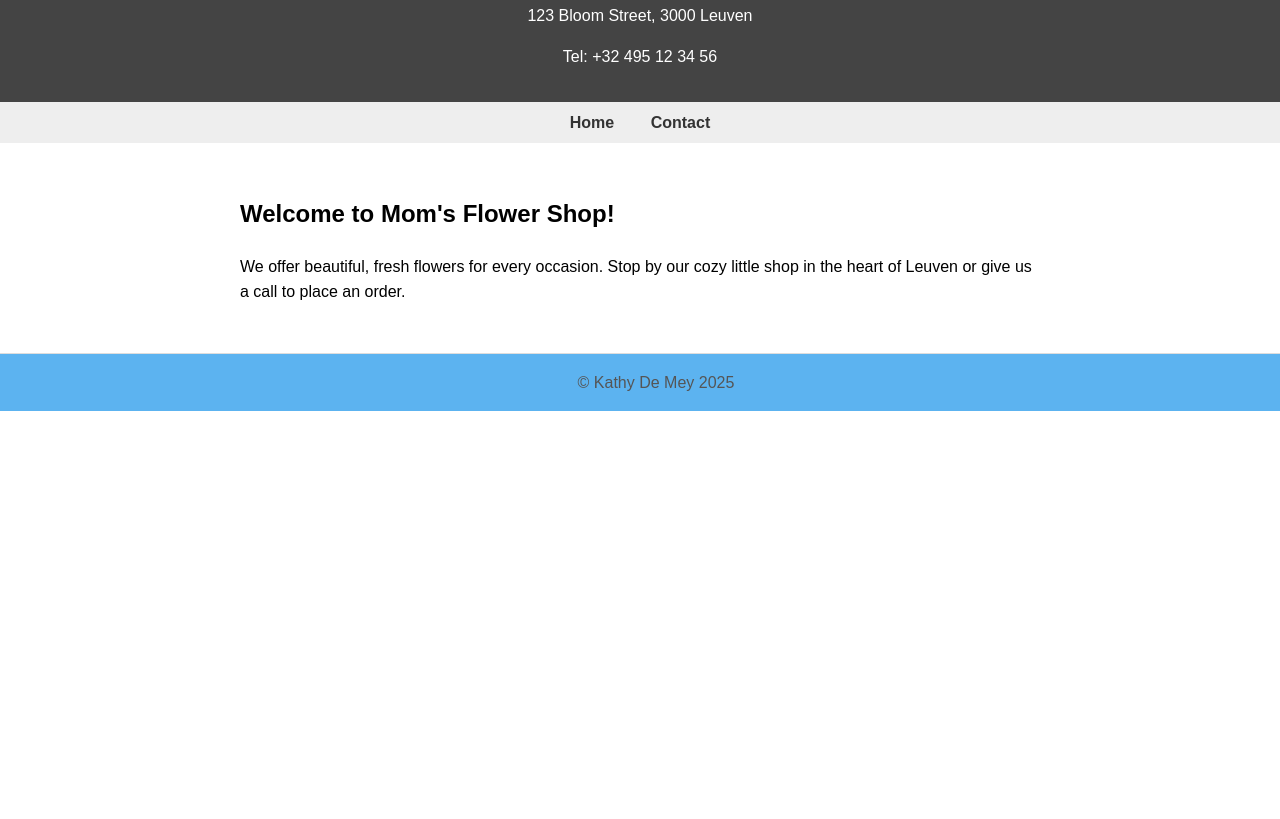
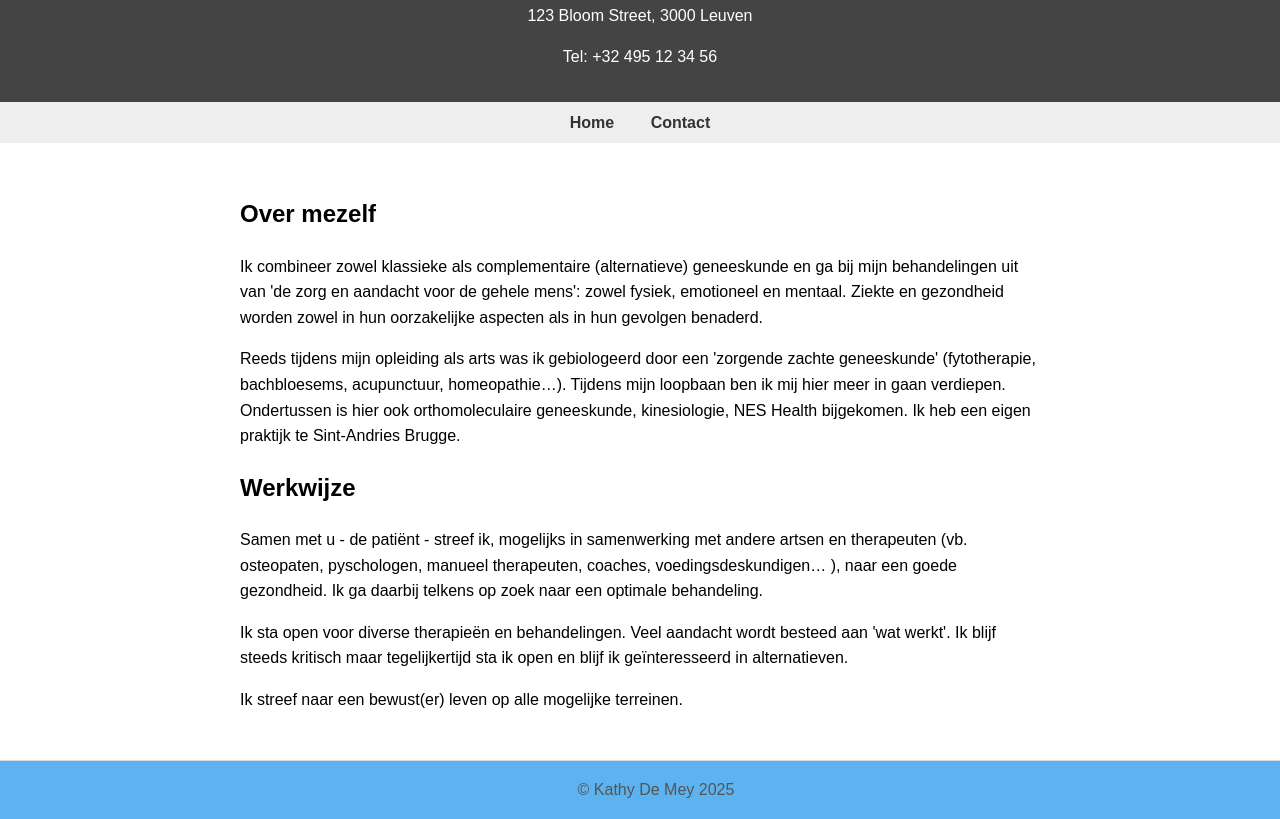
Before and after one commit to bfidlers/website-mama, a plain HTML site: page index.html in a window 1280 px wide. Shown: the part 87-906 px from the top of the page. Before the commit the page ends 800 px from the top, so only its background shows below. Drawn offline with Linux system fonts and the light colour scheme.

Commit message:
add content home page

```diff
--- a/index.html
+++ b/index.html
@@ -20,10 +20,30 @@
   </nav>
 
   <main>
-    <h2>Welcome to Mom's Flower Shop!</h2>
+    <h2>Over mezelf</h2>
     <p>
-      We offer beautiful, fresh flowers for every occasion. Stop by our cozy little shop in the heart of Leuven or give
-      us a call to place an order.
+      Ik combineer zowel klassieke als complementaire (alternatieve) geneeskunde en ga bij mijn behandelingen uit van 'de zorg
+      en aandacht voor de gehele mens': zowel fysiek, emotioneel en mentaal. Ziekte en gezondheid worden zowel in hun
+      oorzakelijke aspecten als in hun gevolgen benaderd.
+    </p>
+    <p>
+      Reeds tijdens mijn opleiding als arts was ik gebiologeerd door een 'zorgende zachte geneeskunde' (fytotherapie,
+      bachbloesems, acupunctuur, homeopathie…). Tijdens mijn loopbaan ben ik mij hier meer in gaan verdiepen. Ondertussen is
+      hier ook orthomoleculaire geneeskunde, kinesiologie, NES Health bijgekomen. Ik heb een eigen praktijk te Sint-Andries Brugge.
+    </p>
+
+    <h2>Werkwijze</h2>
+    <p>
+      Samen met u - de patiënt - streef ik, mogelijks in samenwerking met andere artsen en therapeuten (vb. osteopaten,
+      pyschologen, manueel therapeuten, coaches, voedingsdeskundigen… ), naar een goede gezondheid. Ik ga daarbij telkens op
+      zoek naar een optimale behandeling.
+    </p>
+    <p>
+      Ik sta open voor diverse therapieën en behandelingen. Veel aandacht wordt besteed aan 'wat werkt'. Ik blijf steeds
+      kritisch maar tegelijkertijd sta ik open en blijf ik geïnteresseerd in alternatieven.
+    </p>
+    <p>
+      Ik streef naar een bewust(er) leven op alle mogelijke terreinen.
     </p>
   </main>
 
```
